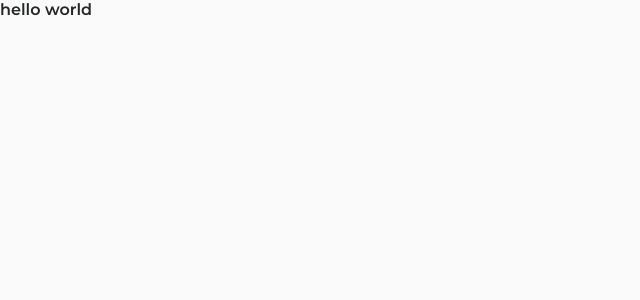
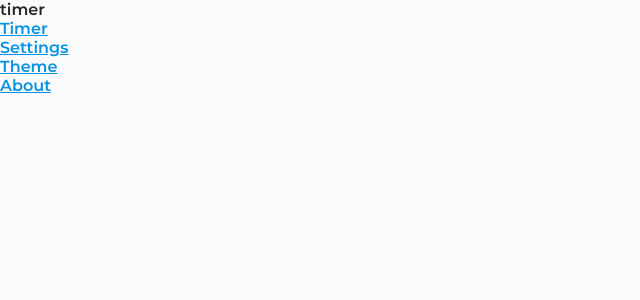
Before and after one commit to axelvc/react-timer, a React app: page / in a window 1280 px wide. Shown: the top 300 px of the page, without its empty margins (0-640 px from the left). Built offline with nearby package versions, Linux system fonts and the light colour scheme.

Commit message:
feat: add router

```diff
--- a/src/App.jsx
+++ b/src/App.jsx
@@ -1,13 +1,33 @@
 import React from 'react'
 
-import { ThemeProvider } from './components/Theme'
+import { RouterProvider, Route } from './components/context/RouterContext.jsx'
+import { ThemeProvider } from './components/context/ThemeContext'
+import { Timer } from './components/pages/Timer'
+import { ThemeSettings } from './components/pages/ThemeSettings'
+import { Settings } from './components/pages/Settings'
+import { About } from './components/pages/About'
+import { Navbar } from './components/Navbar'
 import { GlobalStyles } from './globalStyles'
 
 export const App = () => {
   return (
     <ThemeProvider>
       <GlobalStyles />
-      <p>hello world</p>
+      <RouterProvider>
+        <Route route="/">
+          <Timer />
+        </Route>
+        <Route route="theme">
+          <ThemeSettings />
+        </Route>
+        <Route route="settings">
+          <Settings />
+        </Route>
+        <Route route="about">
+          <About />
+        </Route>
+        <Navbar />
+      </RouterProvider>
     </ThemeProvider>
   )
 }
--- /dev/null
+++ b/src/components/Navbar/index.jsx
@@ -0,0 +1,21 @@
+import React from 'react'
+import { Link } from '@reach/router'
+
+export const Navbar = () => {
+  return (
+    <ul>
+      <li>
+        <Link to="/">Timer</Link>
+      </li>
+      <li>
+        <Link to="settings">Settings</Link>
+      </li>
+      <li>
+        <Link to="theme">Theme</Link>
+      </li>
+      <li>
+        <Link to="about">About</Link>
+      </li>
+    </ul>
+  )
+}
--- /dev/null
+++ b/src/components/context/RouterContext.jsx
@@ -0,0 +1,29 @@
+import React, { useState, createContext, useContext } from 'react'
+
+const RouterContext = createContext()
+
+export const RouterProvider = (props) => {
+  const [route, setRoute] = useState('/')
+
+  return <RouterContext.Provider value={[route, setRoute]} {...props} />
+}
+
+export const Route = ({ route, ...props }) => {
+  const [visibleRoute] = useContext(RouterContext)
+
+  if (route === visibleRoute) {
+    return <React.Fragment {...props} />
+  } else {
+    return null
+  }
+}
+
+export const useRouter = () => {
+  const context = useContext(RouterContext)
+
+  if (!context) {
+    throw new Error('useRouter must be used within a RouterProvider')
+  }
+
+  return context
+}
--- a/src/components/Theme.jsx
+++ b/src/components/context/ThemeContext.jsx
@@ -1,7 +1,7 @@
 import React, { useState } from 'react'
 import { ThemeProvider as Provider } from 'styled-components'
 
-import { defaultTheme } from '../globalStyles/variables'
+import { defaultTheme } from '../../globalStyles/variables'
 
 export const ThemeProvider = (props) => {
   const [theme, setTheme] = useState(defaultTheme)
--- /dev/null
+++ b/src/components/pages/About.jsx
@@ -0,0 +1,5 @@
+import React from 'react'
+
+export const About = () => {
+  return <div>about</div>
+}
--- /dev/null
+++ b/src/components/pages/Settings.jsx
@@ -0,0 +1,5 @@
+import React from 'react'
+
+export const Settings = () => {
+  return <div>settings</div>
+}
--- /dev/null
+++ b/src/components/pages/ThemeSettings.jsx
@@ -0,0 +1,5 @@
+import React from 'react'
+
+export const ThemeSettings = () => {
+  return <div>theme</div>
+}
--- /dev/null
+++ b/src/components/pages/Timer.jsx
@@ -0,0 +1,5 @@
+import React from 'react'
+
+export const Timer = () => {
+  return <div>timer</div>
+}
```
